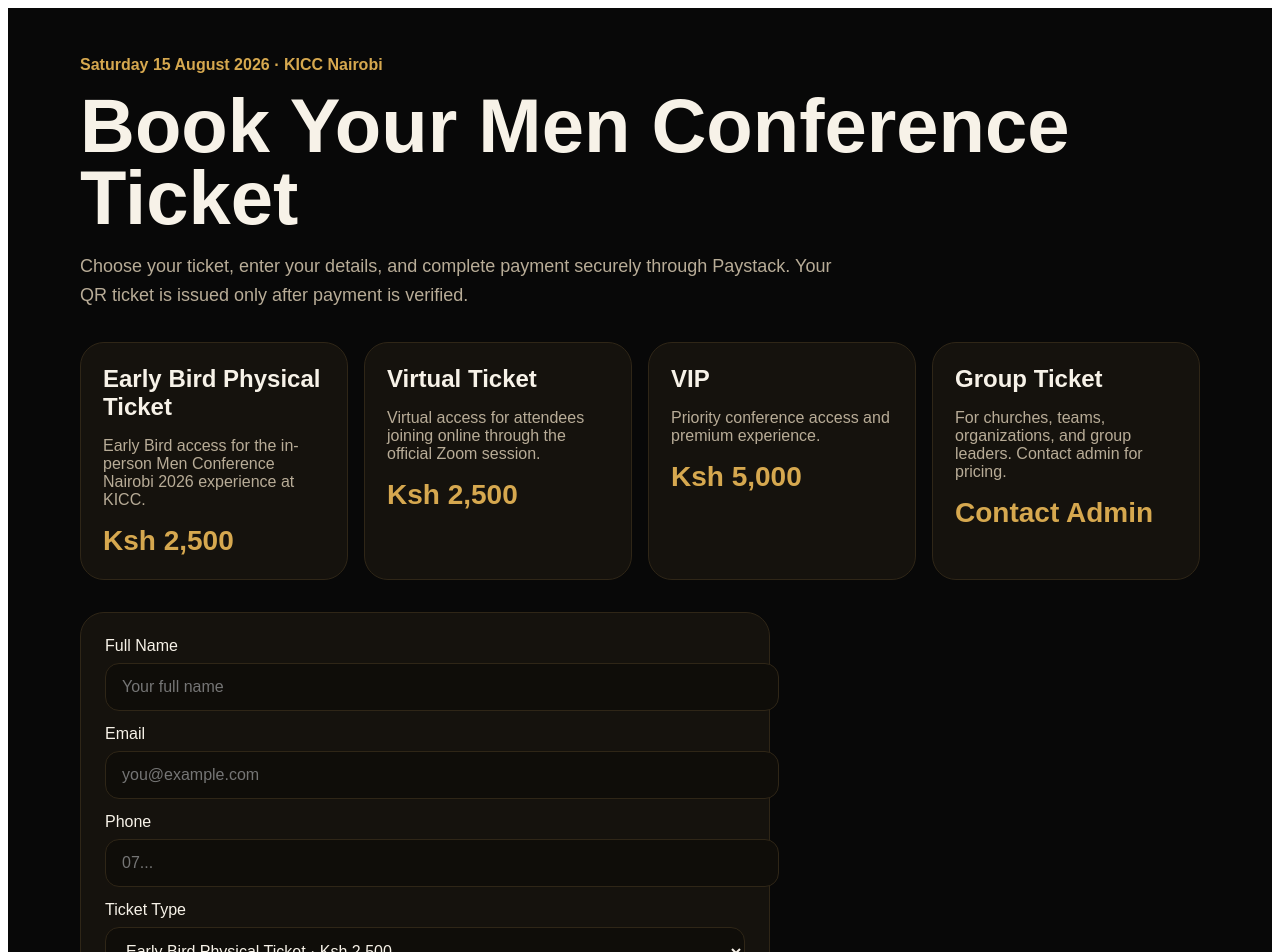
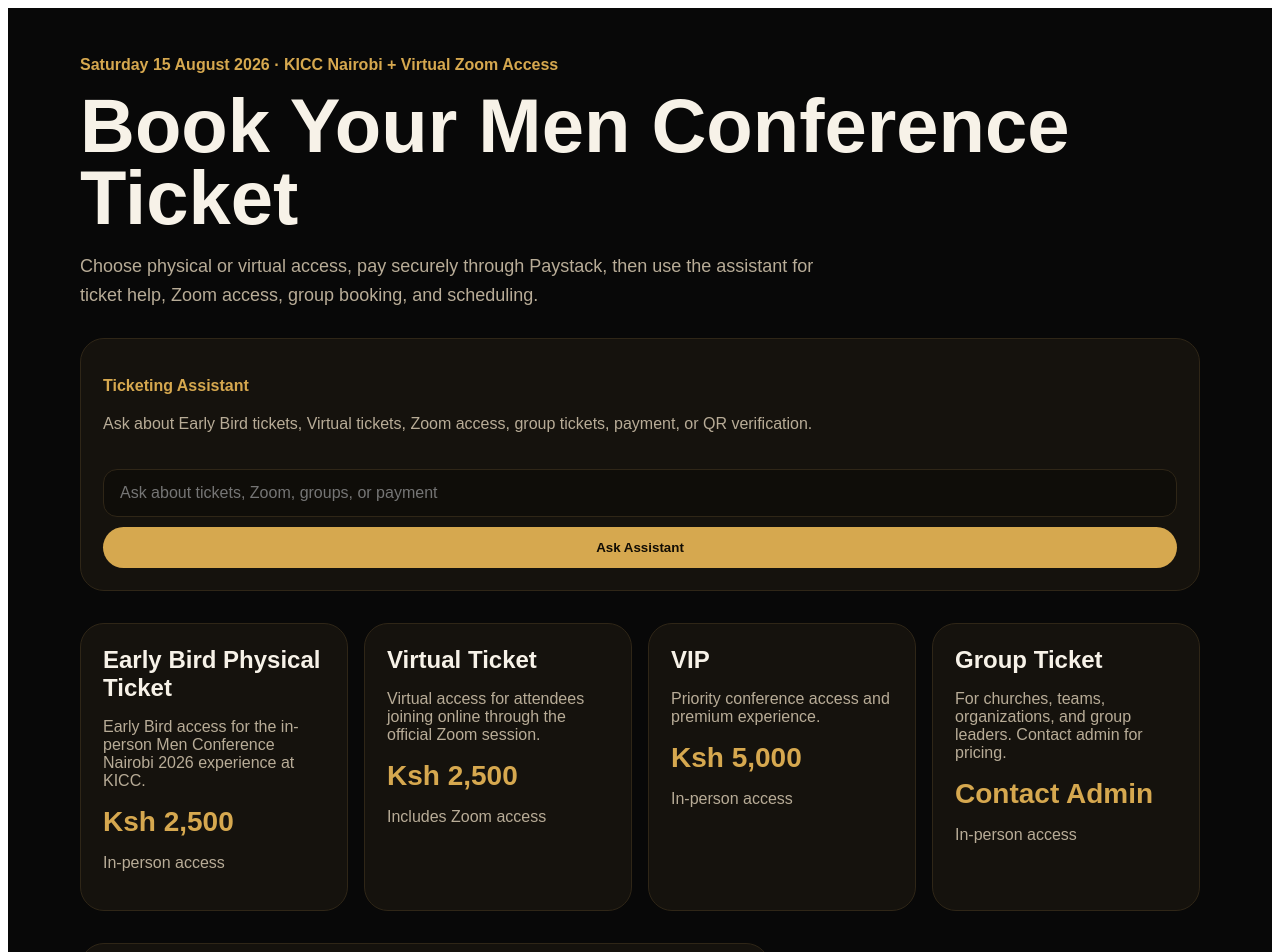
Before and after one commit to mbuguaryan/Ticketing-system-and-payment-, a Next.js app: page /conference/men-conference-2026 in a window 1280 px wide. Shown: the top 952 px of the page. Built offline with nearby package versions, Linux system fonts and the light colour scheme.

Commit message:
Add assistant and virtual ticket context to checkout page

```diff
--- a/app/conference/men-conference-2026/page.tsx
+++ b/app/conference/men-conference-2026/page.tsx
@@ -1,16 +1,19 @@
+import TicketingAssistant from "@/app/components/TicketingAssistant";
 import { formatKes, ticketTypes } from "@/lib/ticket-types";
 
 export default function ConferencePage() {
   return (
     <main style={{ minHeight: "100vh", padding: 32, background: "#080808", color: "#f7f2e8", fontFamily: "Arial, sans-serif" }}>
       <section style={{ maxWidth: 1120, margin: "0 auto" }}>
-        <p style={{ color: "#d6a84f", fontWeight: 700 }}>Saturday 15 August 2026 · KICC Nairobi</p>
+        <p style={{ color: "#d6a84f", fontWeight: 700 }}>Saturday 15 August 2026 · KICC Nairobi + Virtual Zoom Access</p>
         <h1 style={{ fontSize: "clamp(40px, 7vw, 76px)", lineHeight: 0.95, margin: "12px 0" }}>
           Book Your Men Conference Ticket
         </h1>
         <p style={{ color: "#b8ac97", fontSize: 18, lineHeight: 1.6, maxWidth: 760 }}>
-          Choose your ticket, enter your details, and complete payment securely through Paystack. Your QR ticket is issued only after payment is verified.
+          Choose physical or virtual access, pay securely through Paystack, then use the assistant for ticket help, Zoom access, group booking, and scheduling.
         </p>
+
+        <TicketingAssistant />
 
         <div style={{ display: "grid", gridTemplateColumns: "repeat(auto-fit, minmax(230px, 1fr))", gap: 16, margin: "32px 0" }}>
           {ticketTypes.map((ticket) => (
@@ -20,6 +23,9 @@ export default function ConferencePage() {
               <strong style={{ color: "#d6a84f", fontSize: 28 }}>
                 {ticket.priceKes > 0 ? formatKes(ticket.priceKes) : "Contact Admin"}
               </strong>
+              <p style={{ color: "#b8ac97" }}>
+                {ticket.includesZoom ? "Includes Zoom access" : "In-person access"}
+              </p>
             </article>
           ))}
         </div>
```
